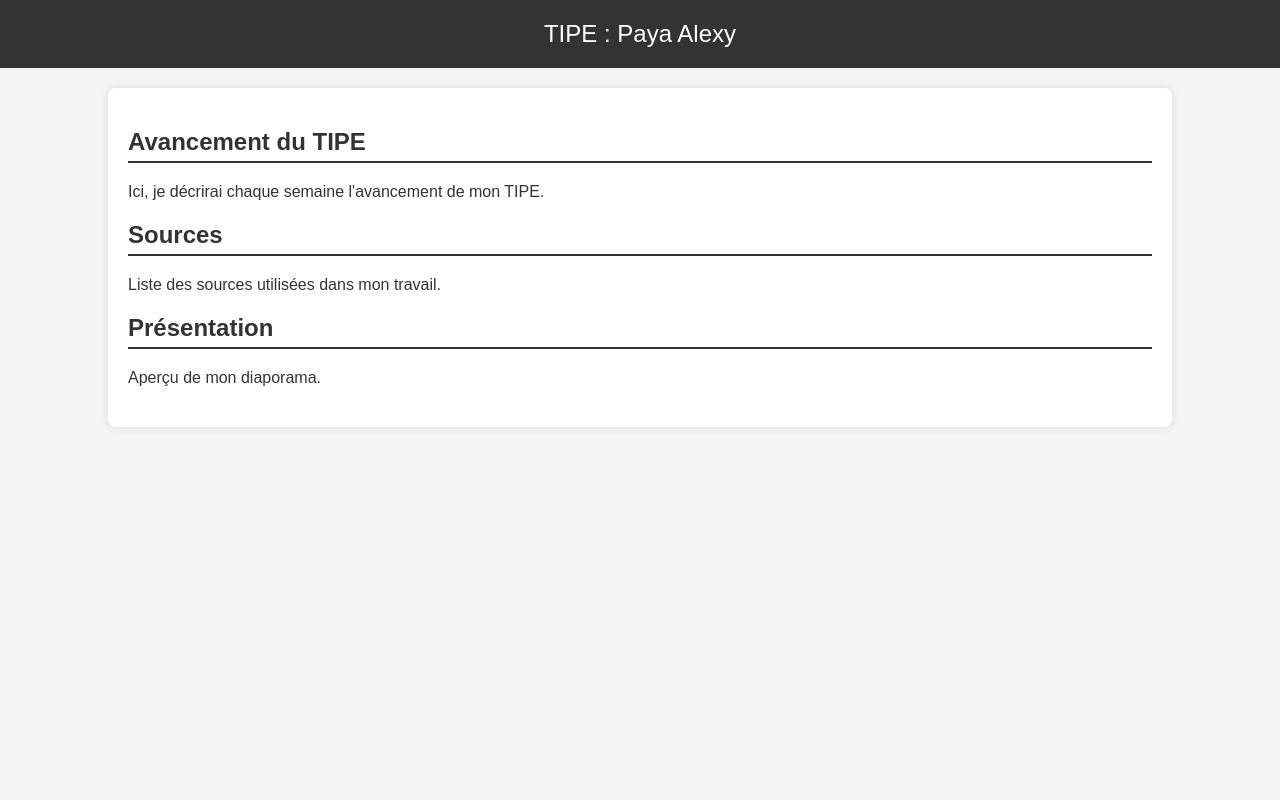
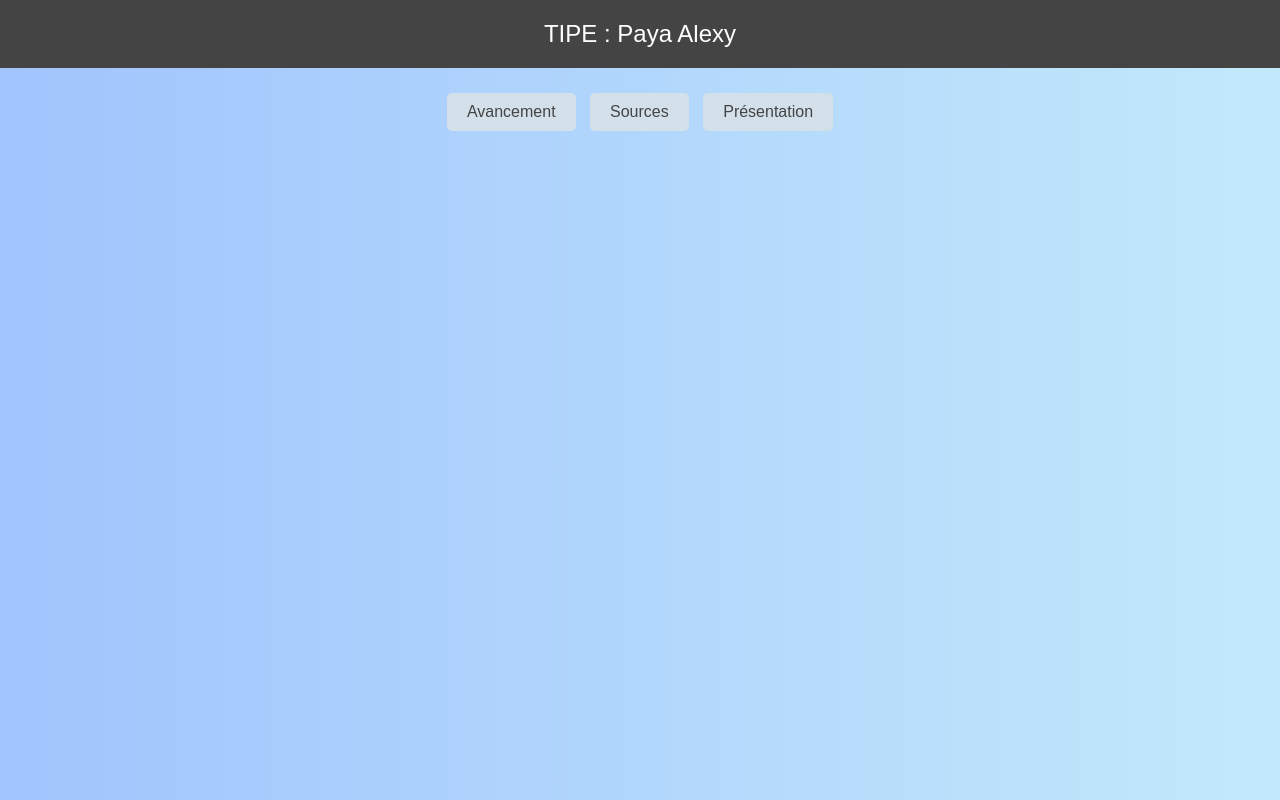
Before and after one commit to alexy0/alexy0.github.io, a plain HTML site: page index.html in a window 1280 px wide. Drawn offline with Linux system fonts and the light colour scheme.

Commit message:
Update index.html

```diff
--- a/index.html
+++ b/index.html
@@ -9,11 +9,11 @@
             font-family: Arial, sans-serif;
             margin: 0;
             padding: 0;
-            background-color: #f4f4f4;
+            background: linear-gradient(to right, #a1c4fd, #c2e9fb);
             color: #333;
         }
         header {
-            background-color: #333;
+            background-color: #444;
             color: white;
             text-align: center;
             padding: 20px;
@@ -26,31 +26,56 @@
             padding: 20px;
             box-shadow: 0px 0px 10px rgba(0, 0, 0, 0.1);
             border-radius: 8px;
+            display: none;
         }
-        section {
-            margin-bottom: 20px;
+        nav {
+            text-align: center;
+            margin: 20px 0;
+        }
+        nav a {
+            text-decoration: none;
+            color: #444;
+            background: #d3e0ea;
+            padding: 10px 20px;
+            margin: 5px;
+            border-radius: 5px;
+            display: inline-block;
+        }
+        nav a:hover {
+            background: #a4c5e8;
         }
         h2 {
-            border-bottom: 2px solid #333;
+            border-bottom: 2px solid #444;
             padding-bottom: 5px;
         }
     </style>
+    <script>
+        function showSection(sectionId) {
+            document.querySelectorAll('.container').forEach(section => {
+                section.style.display = 'none';
+            });
+            document.getElementById(sectionId).style.display = 'block';
+        }
+    </script>
 </head>
 <body>
     <header>TIPE : Paya Alexy</header>
-    <div class="container">
-        <section id="avancement">
+    <nav>
+        <a href="#" onclick="showSection('avancement')">Avancement</a>
+        <a href="#" onclick="showSection('sources')">Sources</a>
+        <a href="#" onclick="showSection('diaporama')">Présentation</a>
+    </nav>
+    <div id="avancement" class="container">
         <h2>Avancement du TIPE</h2>
         <p>Ici, je décrirai chaque semaine l'avancement de mon TIPE.</p>
-        </section>
-        <section id="sources">
+    </div>
+    <div id="sources" class="container">
         <h2>Sources</h2>
         <p>Liste des sources utilisées dans mon travail.</p>
-        </section>
-        <section id="diaporama">
+    </div>
+    <div id="diaporama" class="container">
         <h2>Présentation</h2>
         <p>Aperçu de mon diaporama.</p>
-        </section>
     </div>
 </body>
 </html>
```
Lines whose indentation alone changed are shown as unchanged.
